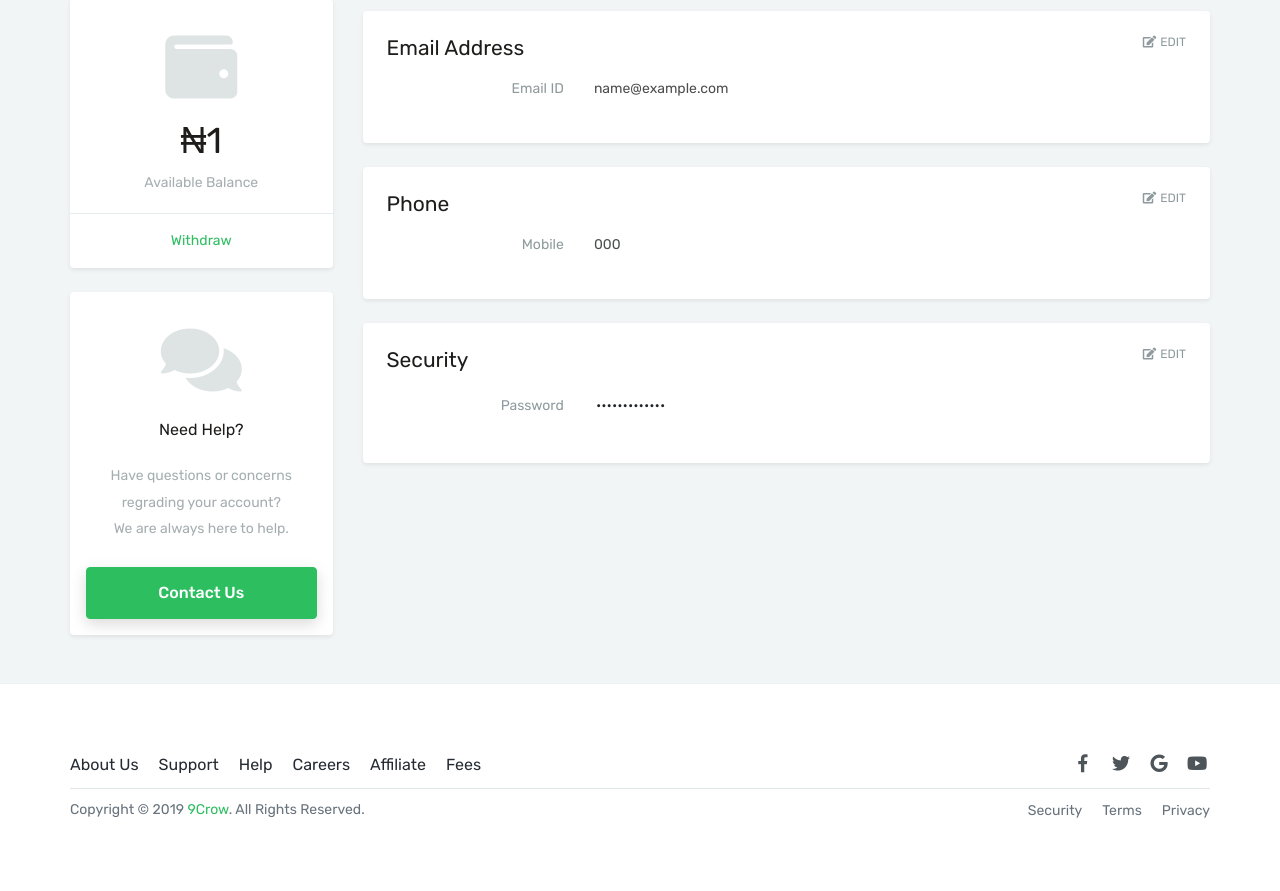
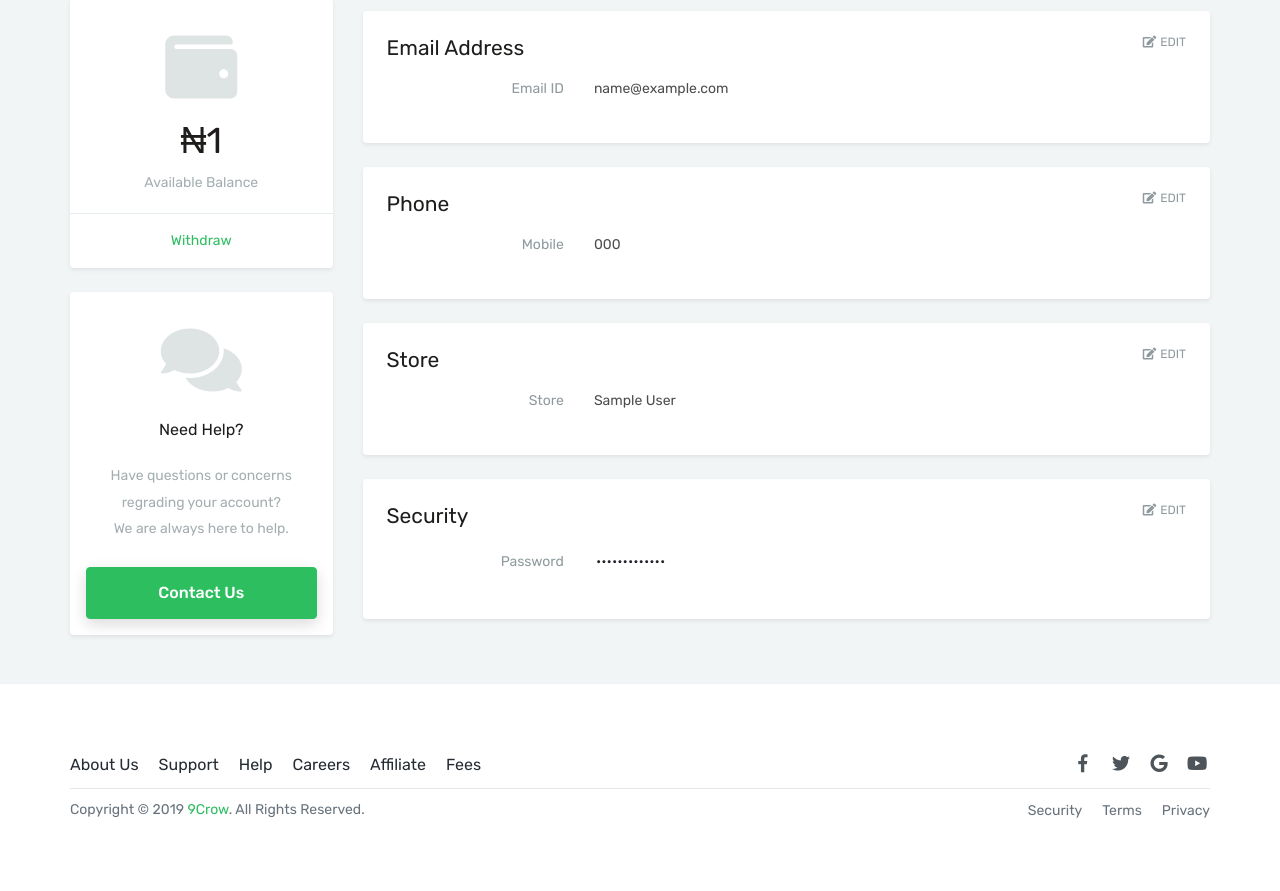
Before and after one commit to nodebe/9crow, a Flask app: page /userprofile in a window 1280 px wide. Shown: the part 442-1333 px from the top of the page. Run offline with Flask 2, Linux system fonts and the light colour scheme; a user stored in the database is signed in; tables that the repository leaves empty hold one stand-in row (values such as "Sample post"); some libraries are stand-ins or nearby versions.

Commit message:
added edit store name form in profile

```diff
--- a/ncrow/templates/profile.html
+++ b/ncrow/templates/profile.html
@@ -228,6 +228,43 @@
           </div>
           <!-- Phone End -->
 
+          <!-- Store
+          ============================================= -->
+          <div class="bg-light shadow-sm rounded p-4 mb-4">
+            <h3 class="text-5 font-weight-400 mb-3">Store <a href="#edit-store" data-toggle="modal" class="float-right text-1 text-uppercase text-muted btn-link"><i class="fas fa-edit mr-1"></i>Edit</a></h3>
+            <div class="row">
+              <p class="col-sm-3 text-muted text-sm-right mb-0 mb-sm-3">Store</p>
+              <p class="col-sm-9">{{current_user.store_name}}</p>
+            </div>
+          </div>
+          <!-- Edit Details Modal
+          ================================== -->
+          <div id="edit-store" class="modal fade " role="dialog" aria-hidden="true">
+            <div class="modal-dialog modal-dialog-centered" role="document">
+              <div class="modal-content">
+                <div class="modal-header">
+                  <h5 class="modal-title font-weight-400">Store</h5>
+                  <button type="button" class="close font-weight-400" data-dismiss="modal" aria-label="Close"> <span aria-hidden="true">&times;</span> </button>
+                </div>
+                <div class="modal-body p-4">
+                  <form id="store" method="post" action="{{url_for('users.userprofile', form_type='store')}}">
+                    {{ store_edit.hidden_tag() }}
+                    {% from 'includes/_formhelpers.html' import render_field  %}
+                    <div class="row">
+                      <div class="col-12">
+                        <div class="form-group">
+                          {{ render_field(store_edit.store, class_="form-control", placeholder=current_user.store, required="true", maxlength=15) }}
+                        </div>
+                      </div>
+                    </div>
+                    <button class="btn btn-primary btn-block" type="submit">Save Changes</button>
+                  </form>
+                </div>
+              </div>
+            </div>
+          </div>
+          <!-- Phone End -->
+
           <!-- Security
           ============================================= -->
           <div class="bg-light shadow-sm rounded p-4">
--- a/ncrow/users/forms.py
+++ b/ncrow/users/forms.py
@@ -59,6 +59,9 @@ class ProfileEmail(FlaskForm):
 class ProfilePhone(FlaskForm):
 	phone = TelField('Mobile', validators=[InputRequired('Fill in a valid Phone Number')])
 
+class ProfileStore(FlaskForm):
+	store = StringField('Store Name', validators=[InputRequired('Fill in your store name'), Length(max=15)])
+
 class PasswordChange(FlaskForm):
 	oldpassword = PasswordField('Enter Current Password:', validators = [InputRequired()])
 	newpassword = PasswordField('Enter New Password:', validators = [InputRequired('Fill in a strong password'), Length(min = 6, message = 'Password must be more than 6 characters')])
--- a/ncrow/users/routes.py
+++ b/ncrow/users/routes.py
@@ -2,7 +2,7 @@ from flask import Blueprint, render_template, request, flash, redirect, url_for
 from flask_login import current_user, login_user, login_required, logout_user
 from ncrow import db
 from ncrow.models import User, Account, Transaction, WithdrawDeposit, Balance
-from ncrow.users.forms import Register, ProfilePersonal, ProfileEmail, ProfilePhone, PasswordChange, BankAccount, Login, Fulfilled, Dispute
+from ncrow.users.forms import Register, ProfilePersonal, ProfileEmail, ProfilePhone, PasswordChange, BankAccount, Login, Fulfilled, Dispute, ProfileStore
 from ncrow.users.utils import save_picture
 from passlib.hash import sha256_crypt as sha256
 
@@ -62,6 +62,7 @@ def userprofile(form_type=''):
 	email_edit_form = ProfileEmail()
 	phone_edit_form = ProfilePhone()
 	password_edit_form = PasswordChange()
+	store_edit_form = ProfileStore()
 
 	if request.method == 'GET':
 		# Inserting data from db into form fields
@@ -111,6 +112,16 @@ def userprofile(form_type=''):
 			db.session.commit()
 			flash('Phone number updated successfully.', 'success')
 			return redirect(url_for('users.userprofile'))
+	#updating store form value
+	elif form_type == 'store' and store_edit_form.validate_on_submit():
+		try:
+			current_user.store_name = store_edit_form.store.data
+		except Exception as e:
+			flash(f'{ERROR} : {e}', 'warning')
+		else:
+			db.session.commit()
+			flash('Store name updated successfully.', 'success')
+			return redirect(url_for('users.userprofile'))
 	#updating user password
 	elif form_type == 'password' and password_edit_form.validate_on_submit():
 		hashed_password = sha256.encrypt(str(password_edit_form.newpassword.data))
@@ -123,7 +134,7 @@ def userprofile(form_type=''):
 			flash('Password updated successfully.', 'success')
 			return redirect(url_for('users.userprofile'))
 
-	return render_template('profile.html', title='Profile', personal_edit=personal_edit_form, email_edit=email_edit_form, phone_edit=phone_edit_form, password_edit=password_edit_form)
+	return render_template('profile.html', title='Profile', personal_edit=personal_edit_form, email_edit=email_edit_form, phone_edit=phone_edit_form, password_edit=password_edit_form, store_edit=store_edit_form)
 
 @users.route('/userprofile_bank_accounts', methods=['GET', 'POST'])
 @login_required
```
